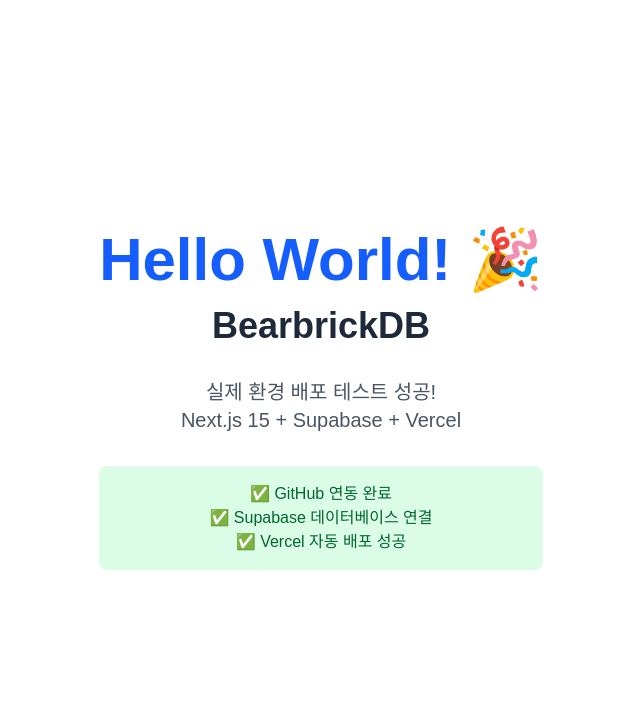
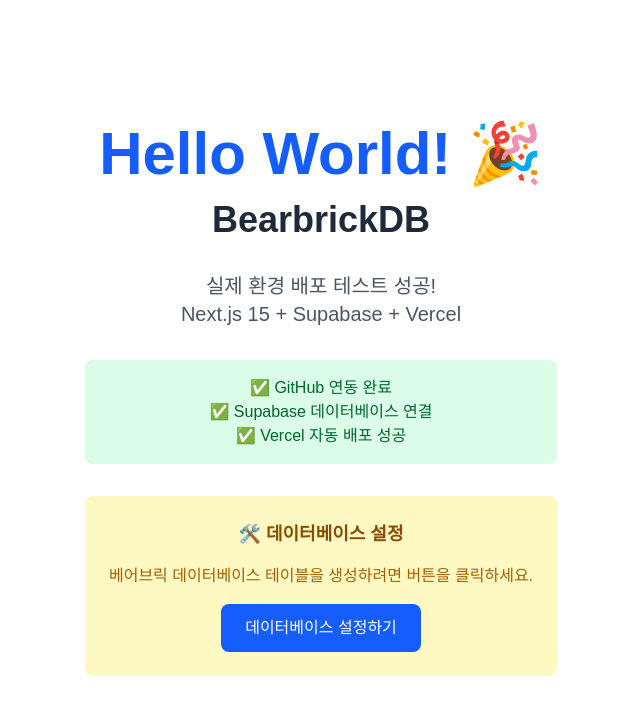
Before and after one commit to zero3181/bearbrick-db, a Next.js app: page / in a window 1280 px wide. Shown: the top 714 px of the page, without its empty margins (319-959 px from the left). Built offline with nearby package versions, Linux system fonts and the light colour scheme.

Commit message:
Add database setup button to main page

```diff
--- a/src/app/page.tsx
+++ b/src/app/page.tsx
@@ -1,7 +1,32 @@
+'use client';
+
+import { useState } from 'react';
+
 export default function Home() {
+  const [isLoading, setIsLoading] = useState(false);
+  const [result, setResult] = useState<any>(null);
+
+  const setupDatabase = async () => {
+    setIsLoading(true);
+    setResult(null);
+
+    try {
+      const response = await fetch('/api/setup-db', {
+        method: 'POST',
+      });
+
+      const data = await response.json();
+      setResult(data);
+    } catch (error) {
+      setResult({ success: false, error: 'Failed to setup database' });
+    } finally {
+      setIsLoading(false);
+    }
+  };
+
   return (
     <div className="min-h-screen flex flex-col items-center justify-center p-8">
-      <main className="text-center space-y-8">
+      <main className="text-center space-y-8 max-w-2xl mx-auto">
         <h1 className="text-6xl font-bold text-blue-600 mb-4">
           Hello World! 🎉
         </h1>
@@ -10,18 +35,53 @@
           BearbrickDB
         </h2>
 
-        <p className="text-xl text-gray-600 dark:text-gray-400 max-w-md mx-auto">
+        <p className="text-xl text-gray-600 dark:text-gray-400">
           실제 환경 배포 테스트 성공! <br />
           Next.js 15 + Supabase + Vercel
         </p>
 
-        <div className="bg-green-100 dark:bg-green-900 p-4 rounded-lg max-w-md mx-auto">
+        <div className="bg-green-100 dark:bg-green-900 p-4 rounded-lg">
           <p className="text-green-800 dark:text-green-200 font-medium">
             ✅ GitHub 연동 완료 <br />
             ✅ Supabase 데이터베이스 연결 <br />
             ✅ Vercel 자동 배포 성공
           </p>
         </div>
+
+        <div className="bg-yellow-100 dark:bg-yellow-900 p-6 rounded-lg">
+          <h3 className="text-lg font-semibold text-yellow-800 dark:text-yellow-200 mb-4">
+            🛠️ 데이터베이스 설정
+          </h3>
+          <p className="text-yellow-700 dark:text-yellow-300 mb-4">
+            베어브릭 데이터베이스 테이블을 생성하려면 버튼을 클릭하세요.
+          </p>
+
+          <button
+            onClick={setupDatabase}
+            disabled={isLoading}
+            className="bg-blue-600 hover:bg-blue-700 disabled:bg-gray-400 text-white font-medium py-3 px-6 rounded-lg transition-colors"
+          >
+            {isLoading ? '설정 중...' : '데이터베이스 설정하기'}
+          </button>
+
+          {result && (
+            <div className={`mt-6 p-4 rounded-lg ${
+              result.success
+                ? 'bg-green-100 text-green-800 dark:bg-green-900 dark:text-green-200'
+                : 'bg-red-100 text-red-800 dark:bg-red-900 dark:text-red-200'
+            }`}>
+              <h4 className="font-medium mb-2">
+                {result.success ? '✅ 성공!' : '❌ 실패'}
+              </h4>
+              <p className="text-sm">{result.message || result.error}</p>
+              {result.success && (
+                <p className="text-sm mt-2">
+                  Supabase → Database → Tables에서 테이블 생성을 확인해보세요!
+                </p>
+              )}
+            </div>
+          )}
+        </div>
       </main>
     </div>
   );
```
